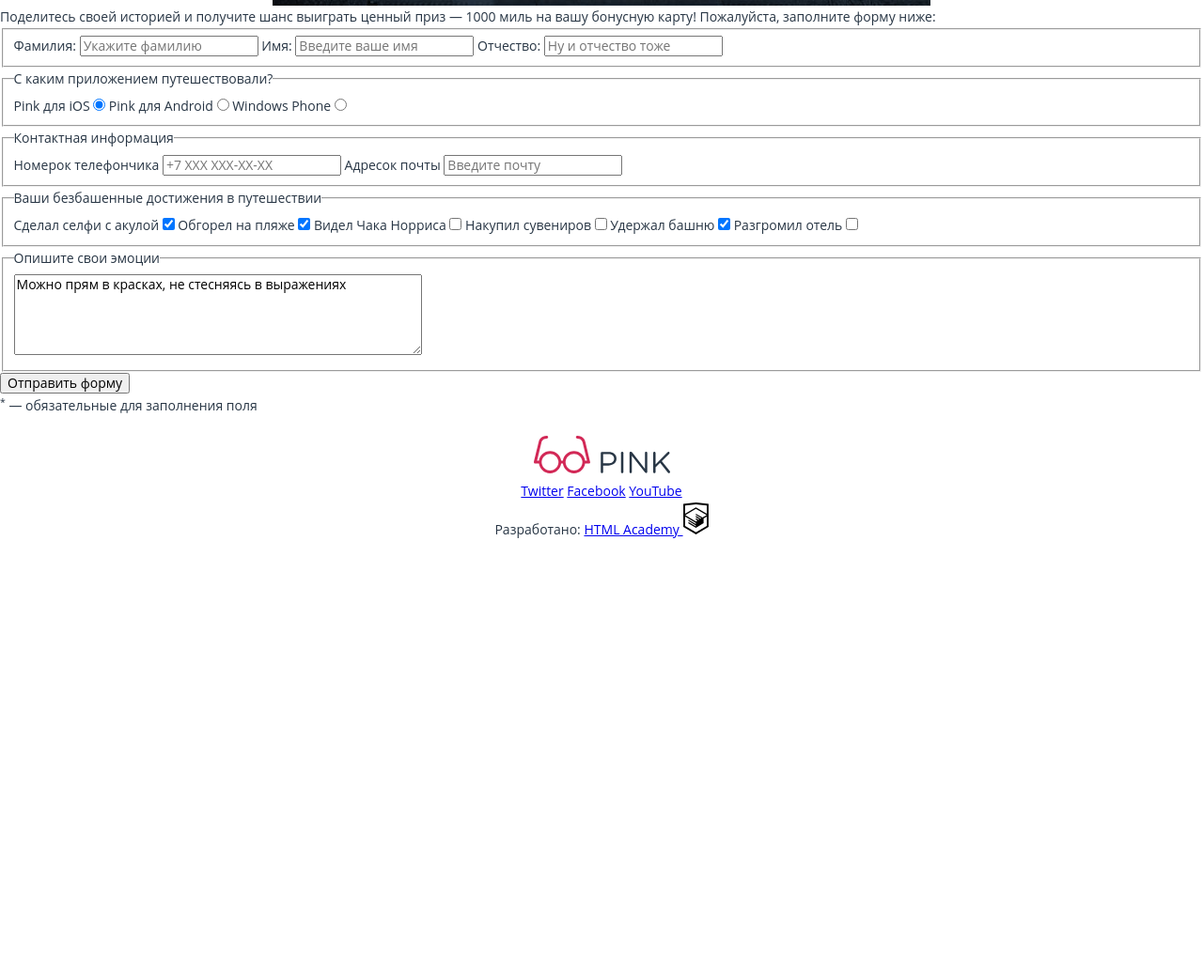
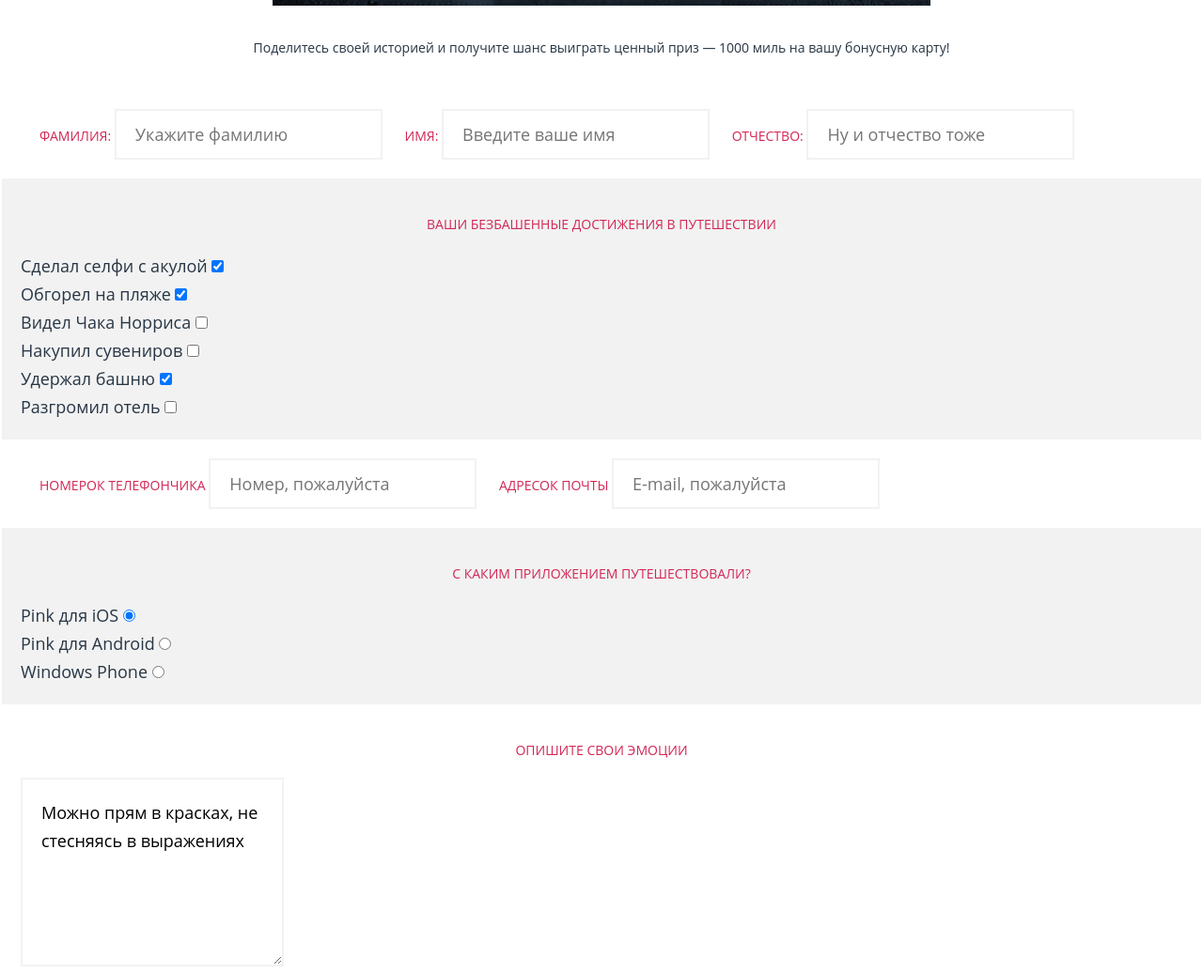
Before and after one commit to mixma5ter/pink, a website: page form.html in a window 1280 px wide. Shown: the part 441-1477 px from the top of the page at 94% size. Before the commit the page ends 1034 px from the top, so only its background shows below. Drawn offline with nearby package versions, Linux system fonts and the light colour scheme; files that its build step writes are made by us from their sources.

Commit message:
страница формы

```diff
--- a/form.html
+++ b/form.html
@@ -43,77 +43,79 @@
 
     <section class="user-form">
       <div class="user-form__title">
-        <p>Поделитесь своей историей и получите шанс выиграть ценный приз — 1000 миль на вашу бонусную карту! <span class="hidden">Пожалуйста, заполните форму ниже:</span>
+        <p>
+          Поделитесь своей историей и получите шанс выиграть ценный приз — 1000 миль на вашу бонусную карту!
         </p>
       </div>
+
       <form class="user-form__wrapper">
-        <fieldset class="user-form__name">
-          <label for="user-surname">Фамилия:
-            <input name="surname" type="text" id="user-surname" placeholder="Укажите фамилию" required>
+
+        <fieldset class="name-fieldset">
+          <label class="name-fieldset__item" for="user-surname">Фамилия:
+            <input class="name-fieldset__input" name="surname" type="text" id="user-surname" placeholder="Укажите фамилию" required>
           </label>
-          <label for="user-name">Имя:
-            <input name="name" type="text" id="user-name" placeholder="Введите ваше имя" required>
+          <label class="name-fieldset__item" for="user-name">Имя:
+            <input class="name-fieldset__input" name="name" type="text" id="user-name" placeholder="Введите ваше имя" required>
           </label>
-          <label for="user-midname">Отчество:
-            <input name="midname" type="text" id="user-midname" placeholder="Ну и отчество тоже">
+          <label class="name-fieldset__item" for="user-midname">Отчество:
+            <input class="name-fieldset__input" name="midname" type="text" id="user-midname" placeholder="Ну и отчество тоже">
           </label>
         </fieldset>
 
-        <fieldset class="user-form__app-choice">
-          <legend>С каким приложением путешествовали?</legend>
-          <label for="pink-ios">Pink для iOS
+        <fieldset class="achievements-fieldset">
+          <span class="achievements-fieldset__title">Ваши безбашенные достижения в путешествии</span>
+          <label class="achievements-fieldset__item" for="checkbox-1">Сделал селфи с акулой
+            <input name="checkbox-1" type="checkbox" id="checkbox-1" checked>
+          </label>
+          <label class="achievements-fieldset__item" for="checkbox-2">Обгорел на пляже
+            <input name="checkbox-2" type="checkbox" id="checkbox-2" checked>
+          </label>
+          <label class="achievements-fieldset__item" for="checkbox-3">Видел Чака Норриса
+            <input name="checkbox-3" type="checkbox" id="checkbox-3">
+          </label>
+          <label class="achievements-fieldset__item" for="checkbox-4">Накупил сувениров
+            <input name="checkbox-4" type="checkbox" id="checkbox-4">
+          </label>
+          <label class="achievements-fieldset__item" for="checkbox-5">Удержал башню
+            <input name="checkbox-5" type="checkbox" id="checkbox-5" checked>
+          </label>
+          <label class="achievements-fieldset__item" for="checkbox-6">Разгромил отель
+            <input name="checkbox-6" type="checkbox" id="checkbox-6">
+          </label>
+        </fieldset>
+
+        <fieldset class="contacts-fieldset">
+          <label class="contacts-fieldset__item" for="user-phone">Номерок телефончика
+            <input class="contacts-fieldset__input" name="tel" type="tel" id="user-phone" placeholder="Номер, пожалуйста">
+          </label>
+          <label class="contacts-fieldset__item" for="user-email">Адресок почты
+            <input class="contacts-fieldset__input" name="email" type="email" id="user-email" placeholder="E-mail, пожалуйста" required>
+          </label>
+        </fieldset>
+
+        <fieldset class="application-fieldset">
+          <span class="application-fieldset__title">С каким приложением путешествовали?</span>
+          <label class="application-fieldset__item" for="pink-ios">Pink для iOS
             <input name="app-type" type="radio" id="pink-ios" value="ios" checked>
           </label>
-          <label for="pink-android">Pink для Android
+          <label class="application-fieldset__item" for="pink-android">Pink для Android
             <input name="app-type" type="radio" id="pink-android" value="android">
           </label>
-          <label for="pink-windows">Windows Phone
+          <label class="application-fieldset__item" for="pink-windows">Windows Phone
             <input name="app-type" type="radio" id="pink-windows" value="windows">
           </label>
         </fieldset>
 
-        <fieldset class="user-form__contacts">
-          <legend>Контактная информация</legend>
-          <label for="user-phone">Номерок телефончика
-            <input name="tel" type="tel" id="user-phone" placeholder="+7 XXX XXX-XX-XX">
-          </label>
-          <label for="user-email">Адресок почты
-            <input name="email" type="email" id="user-email" placeholder="Введите почту" required>
-          </label>
-        </fieldset>
-
-        <fieldset class="user-form__achievements">
-          <legend>Ваши безбашенные достижения в путешествии</legend>
-          <label for="checkbox-1">Сделал селфи с акулой
-            <input name="checkbox-1" type="checkbox" id="checkbox-1" checked>
-          </label>
-          <label for="checkbox-2">Обгорел на пляже
-            <input name="checkbox-2" type="checkbox" id="checkbox-2" checked>
-          </label>
-          <label for="checkbox-3">Видел Чака Норриса
-            <input name="checkbox-3" type="checkbox" id="checkbox-3">
-          </label>
-          <label for="checkbox-4">Накупил сувениров
-            <input name="checkbox-4" type="checkbox" id="checkbox-4">
-          </label>
-          <label for="checkbox-5">Удержал башню
-            <input name="checkbox-5" type="checkbox" id="checkbox-5" checked>
-          </label>
-          <label for="checkbox-6">Разгромил отель
-            <input name="checkbox-6" type="checkbox" id="checkbox-6">
-          </label>
-        </fieldset>
-
-        <fieldset class="user-form__description">
-          <legend>Опишите свои эмоции</legend>
+        <fieldset class="review-fieldset">
+          <span class="review-fieldset__title">Опишите свои эмоции</span>
           <label for="user-text">
-          <textarea name="description" id="user-text" rows="5"
-                    cols="50">Можно прям в красках, не стесняясь в выражениях</textarea>
+            <textarea class="review-fieldset__text" name="description" id="user-text">Можно прям в красках, не стесняясь в выражениях</textarea>
           </label>
         </fieldset>
 
         <input class="form-send-btn" name="form-send-btn" type="submit" value="Отправить форму">
-        <p><sup>*</sup> — обязательные <span class="hidden">для заполнения</span> поля</p>
+        <span class="form-send-info"><span class="color-pink-dark">*</span> — обязательные поля</span>
+
       </form>
     </section>
   </main>
--- a/less/blocks/user-form.less
+++ b/less/blocks/user-form.less
@@ -1,111 +1,140 @@
-//.user-form {
-//  font-family: @font-family;
-//  background-color: @color-white;
-//}
-//
-//.user-form__title {
-//  font-size: @fs-14;
-//  line-height: @lh-30;
-//  font-weight: normal;
-//  color: @color-blue-dark;
-//}
-//
-//.user-form__name {
-//  & label {
-//    font-size: @fs-14;
-//    line-height: @lh-18;
-//    font-weight: normal;
-//    text-transform: uppercase;
-//    color: @color-pink-dark;
-//  }
-//  & input {
-//    font-size: @fs-18;
-//    line-height: @lh-30;
-//    font-weight: normal;
-//    color: @color-blue-dark;
-//  }
-//}
-//
-//.user-form__app-choice {
-//  background-color: @color-white-dark;
-//  & legend {
-//    font-size: @fs-14;
-//    line-height: @lh-18;
-//    font-weight: normal;
-//    text-transform: uppercase;
-//    color: @color-pink-dark;
-//  }
-//  & label {
-//    font-size: @fs-18;
-//    line-height: @lh-30;
-//    font-weight: normal;
-//    color: @color-blue-dark;
-//  }
-//}
-//
-//.user-form__contacts {
-//  & legend,
-//  & label {
-//    font-size: @fs-14;
-//    line-height: @lh-18;
-//    font-weight: normal;
-//    text-transform: uppercase;
-//    color: @color-pink-dark;
-//  }
-//  & input {
-//    font-size: @fs-18;
-//    line-height: @lh-30;
-//    font-weight: normal;
-//    color: @color-blue-dark;
-//  }
-//}
-//
-//.user-form__achievements {
-//  background-color: @color-white-dark;
-//  & legend {
-//    font-size: @fs-14;
-//    line-height: @lh-18;
-//    font-weight: normal;
-//    text-transform: uppercase;
-//    color: @color-pink-dark;
-//  }
-//  & label {
-//    font-size: @fs-18;
-//    line-height: @lh-30;
-//    font-weight: normal;
-//    color: @color-blue-dark;
-//  }
-//}
-//
-//.user-form__description {
-//  & legend {
-//    font-size: @fs-14;
-//    line-height: @lh-18;
-//    font-weight: normal;
-//    text-transform: uppercase;
-//    color: @color-pink-dark;
-//  }
-//  & textarea {
-//    font-size: @fs-18;
-//    line-height: @lh-30;
-//    font-weight: normal;
-//    color: @color-blue-dark;
-//  }
-//}
-//
-//.form-send-btn {
-//  font-size: @fs-18;
-//  line-height: @lh-30;
-//  font-weight: bold;
-//  text-transform: uppercase;
-//  color: @color-white;
-//  background-color: @color-green;
-//}
-//
-//.user-form__wrapper {
-//  font-size: @fs-14;
-//  line-height: @lh-30;
-//  font-weight: normal;
-//  text-transform: uppercase;
-//  color: @color-blue-dark;
-//}
+.user-form {
+  &__title {
+    font-size: @fs-14;
+    line-height: @lh-30;
+    text-align: center;
+    padding: 30px;
+  }
+}
+
+.name-fieldset {
+  border: none;
+  padding: 20px;
+  &__item {
+    font-size: @fs-14;
+    line-height: @lh-30;
+    text-transform: uppercase;
+    color: @color-pink-dark;
+    margin-left: 20px;
+  }
+  &__input {
+    font-size: @fs-18;
+    line-height: @lh-30;
+    padding: 10px 20px;
+    border: 2px solid @color-white-dark;
+  }
+}
+
+.achievements-fieldset {
+  background-color: @color-white-dark;
+  padding: 20px;
+  border: none;
+  &__title {
+    display: block;
+    font-size: @fs-14;
+    line-height: @lh-18;
+    text-transform: uppercase;
+    text-align: center;
+    color: @color-pink-dark;
+    margin: 0;
+    padding: 20px;
+  }
+  &__item {
+    display: block;
+    font-size: @fs-18;
+    line-height: @lh-30;
+    color: @color-blue-dark;
+  }
+}
+
+.contacts-fieldset {
+  border: none;
+  padding: 20px;
+  &__item {
+    font-size: @fs-14;
+    line-height: @lh-30;
+    text-transform: uppercase;
+    color: @color-pink-dark;
+    margin-left: 20px;
+  }
+  &__input {
+    font-size: @fs-18;
+    line-height: @lh-30;
+    padding: 10px 20px;
+    border: 2px solid @color-white-dark;
+  }
+}
+
+.application-fieldset {
+  background-color: @color-white-dark;
+  padding: 20px;
+  border: none;
+  &__title {
+    display: block;
+    font-size: @fs-14;
+    line-height: @lh-18;
+    text-transform: uppercase;
+    text-align: center;
+    color: @color-pink-dark;
+    margin: 0;
+    padding: 20px 40px;
+  }
+  &__item {
+    display: block;
+    font-size: @fs-18;
+    line-height: @lh-30;
+    color: @color-blue-dark;
+  }
+}
+
+.review-fieldset {
+  border: none;
+  padding: 20px;
+  &__title {
+    display: block;
+    font-size: @fs-14;
+    line-height: @lh-18;
+    text-transform: uppercase;
+    text-align: center;
+    color: @color-pink-dark;
+    margin: 0;
+    padding: 20px 40px;
+  }
+  &__text {
+    font-size: @fs-18;
+    line-height: @lh-30;
+    box-sizing: border-box;
+    width: 280px;
+    height: 201px;
+    border: 2px solid @color-white-dark;
+    padding: 20px;
+  }
+}
+
+.form-send-btn {
+  margin: 20px;
+  font-size: @fs-18;
+  line-height: @lh-30;
+  font-weight: bold;
+  color: @color-white;
+  background-color: @color-green;
+  text-transform: uppercase;
+  box-sizing: border-box;
+  border: none;
+  border-radius: 5px;
+  width: 280px;
+  height: 63px;
+}
+
+.form-send-info {
+  display: block;
+  font-size: @fs-14;
+  line-height: @lh-30;
+  text-transform: uppercase;
+  text-align: center;
+  margin: 20px auto;
+}
+
+.color-pink-dark {
+  color: @color-pink-dark;
+}
```
